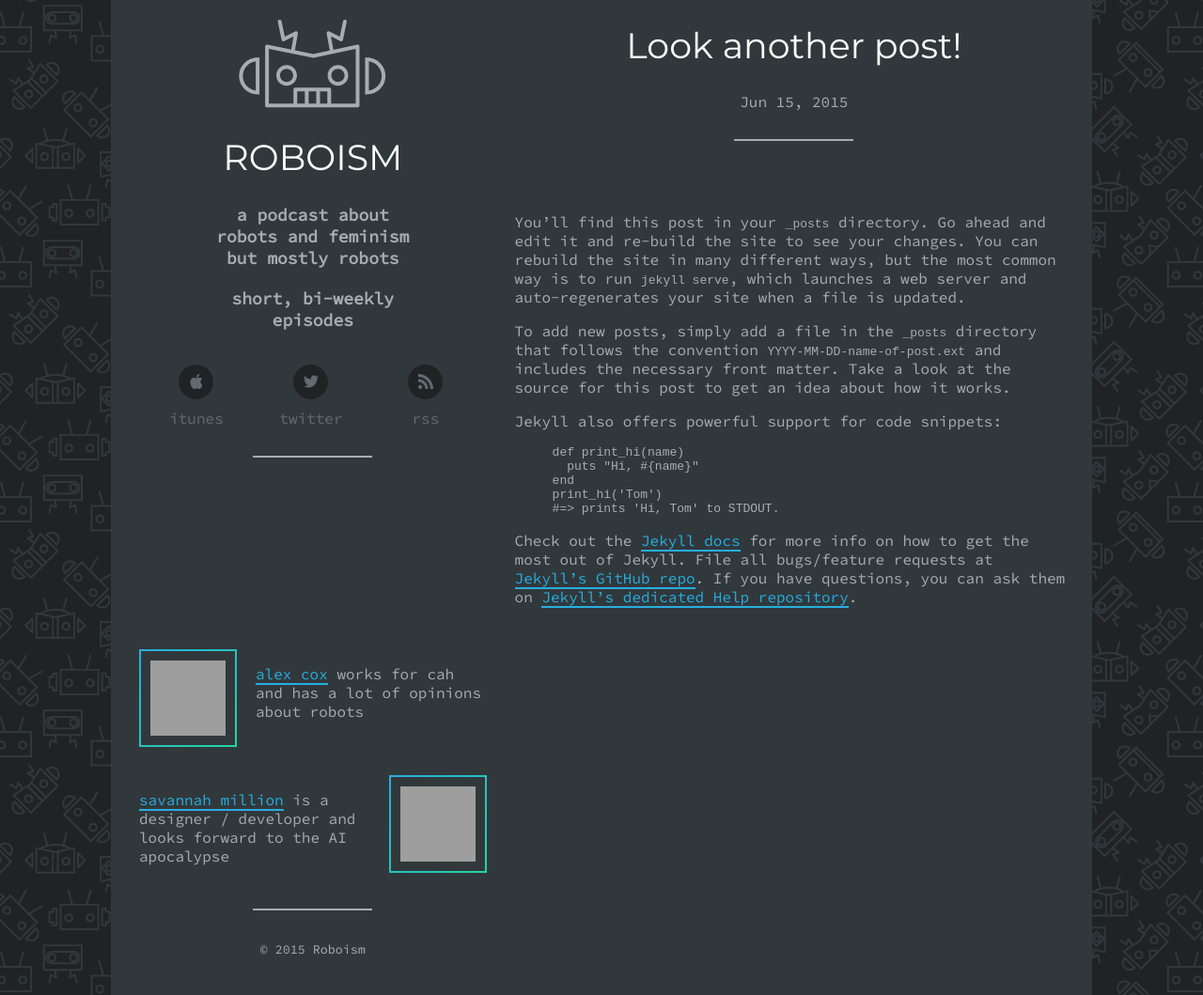
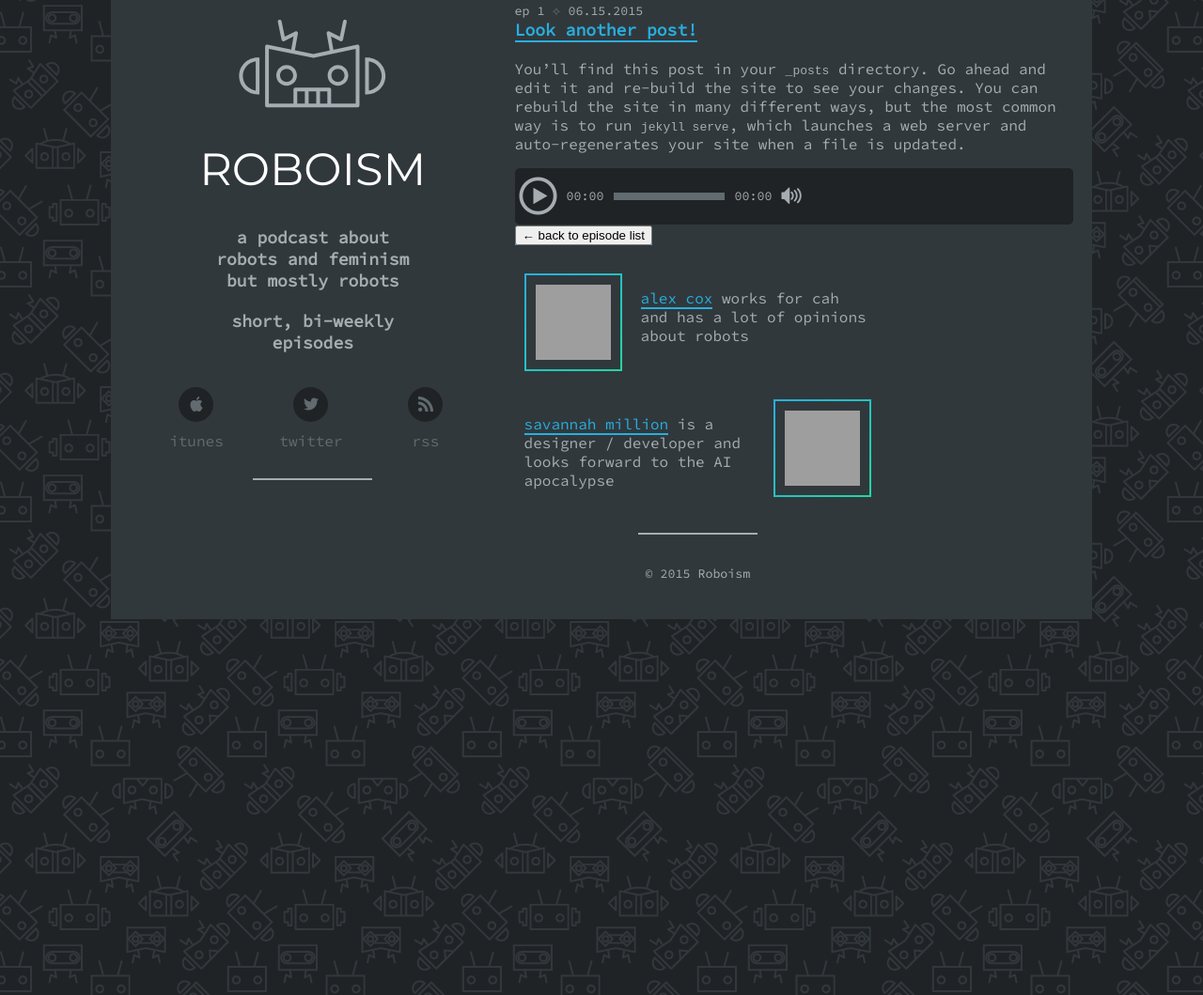
Before and after one commit to savannahmillion/roboism, a Jekyll site: the page built from _posts/2015-06-15-look-another-post.markdown, in a window 1280 px wide, cut to the strip 0-1059 px from the top of the page. Shown: the whole strip at 94% size. Built offline with Jekyll 4.4.1, drawn with Linux system fonts in a browser that asks for light colours; some web fonts are replaced; grey boxes are pictures that could not be loaded.

Commit message:
fixed post layout stuff and started audio player gui

```diff
--- a/_includes/header.html
+++ b/_includes/header.html
@@ -13,7 +13,7 @@
           <path fill="#A6ADB2" id="robot" d="M50.964,49.184 C44.913,49.184 39.99,54.106 39.99,60.158 C39.99,66.209 44.913,71.132 50.964,71.132 C57.016,71.132 61.939,66.209 61.939,60.158 C61.939,54.106 57.016,49.184 50.964,49.184 L50.964,49.184 Z M50.964,67.132 C47.119,67.132 43.99,64.003 43.99,60.158 C43.99,56.312 47.119,53.183 50.964,53.183 C54.81,53.183 57.938,56.312 57.938,60.158 C57.938,64.003 54.81,67.132 50.964,67.132 Z M105.597,71.132 C111.648,71.132 116.571,66.209 116.571,60.158 C116.571,54.106 111.648,49.184 105.597,49.184 C99.546,49.184 94.623,54.106 94.623,60.158 C94.623,66.209 99.546,71.132 105.597,71.132 Z M105.597,53.183 C109.443,53.183 112.571,56.312 112.571,60.158 C112.571,64.003 109.443,67.132 105.597,67.132 C101.752,67.132 98.623,64.003 98.623,60.158 C98.623,56.312 101.752,53.183 105.597,53.183 L105.597,53.183 Z"></path>
       </svg>
       </a>
-        <a href="{{ site.baseurl }}/"><h1><!--{{ site.title }}-->ROBOISM</h1></a>
+        <h1><a href="{{ site.baseurl }}/"><!--{{ site.title }}-->ROBOISM</a></h1>
 
         <div class="grid-60 push-20">
           <h3><!-- {{ site.description }} -->a podcast about robots and feminism but mostly robots</h3>
@@ -24,7 +24,7 @@
 
           <ul class="social-icons">
             <a href="#"><li class="social-icons" id="itunes-icon">itunes</li></a>
-            <a href="#"><li class="social-icons" id="twitter-icon">twitter</li></a>
+            <a href="https://twitter.com/roboismcast"><li class="social-icons" id="twitter-icon">twitter</li></a>
             <a href="{{ "/feed.xml" | prepend: site.baseurl }}"><li class="social-icons" id="rss-icon">rss</li></a>
           </ul>
         </div>
--- a/_layouts/post.html
+++ b/_layouts/post.html
@@ -2,14 +2,13 @@
 layout: default
 ---
 <div class="post">
-
-  <header class="post-header">
-    <h1 class="post-title">{{ page.title }}</h1>
-    <p class="post-meta">{{ page.date | date: "%b %-d, %Y" }}{% if page.author %} • {{ page.author }}{% endif %}{% if page.meta %} • {{ page.meta }}{% endif %}</p>
-  </header>
+	<small>ep {{ page.number }} <span class="grey-color">&#10209;</span> {{ page.date | date: "%m.%-d.%Y" }}</small>
+      <h3><a href="{{ page.url | prepend: site.baseurl }}">{{ page.title }}</a></h3>
 
   <article class="post-content">
     {{ content }}
   </article>
 
+  <a href="#"><button>&larr; back to episode list</button></a>
+
 </div>
--- a/_posts/2015-06-15-look-another-post.markdown
+++ b/_posts/2015-06-15-look-another-post.markdown
@@ -2,24 +2,16 @@
 layout: post
 title:  "Look another post!"
 date:   2015-06-15 17:09:14
-categories: jekyll update
+soundcloud-link: https://soundcloud.com/beat-pusher/ryn-weaver-octahate-pusher-flip-2
+number: 1
 ---
+
 You’ll find this post in your `_posts` directory. Go ahead and edit it and re-build the site to see your changes. You can rebuild the site in many different ways, but the most common way is to run `jekyll serve`, which launches a web server and auto-regenerates your site when a file is updated.
 
-To add new posts, simply add a file in the `_posts` directory that follows the convention `YYYY-MM-DD-name-of-post.ext` and includes the necessary front matter. Take a look at the source for this post to get an idea about how it works.
-
-Jekyll also offers powerful support for code snippets:
-
-{% highlight ruby %}
-def print_hi(name)
-  puts "Hi, #{name}"
-end
-print_hi('Tom')
-#=> prints 'Hi, Tom' to STDOUT.
-{% endhighlight %}
-
-Check out the [Jekyll docs][jekyll] for more info on how to get the most out of Jekyll. File all bugs/feature requests at [Jekyll’s GitHub repo][jekyll-gh]. If you have questions, you can ask them on [Jekyll’s dedicated Help repository][jekyll-help].
-
-[jekyll]:      http://jekyllrb.com
-[jekyll-gh]:   https://github.com/jekyll/jekyll
-[jekyll-help]: https://github.com/jekyll/jekyll-help
+<div class="audio-embed">
+  <div class="play-pause-mute"><i class="icon-play2 play"></i></div>
+  <div><small>00:00</small></div>
+  <div class="progress-bar"></div>
+  <div><small>00:00</small></div>
+  <div class="play-pause-mute"><i class="icon-volume-high mute"></i></div>
+</div>
--- a/_sass/_base.scss
+++ b/_sass/_base.scss
@@ -6,7 +6,7 @@ body {
     margin-top: 0px;
     margin-bottom: 0px;
 }
-
+.grey-color {color: $light-grey;}
 a {
     text-decoration: none;
     color: $blue;
@@ -52,11 +52,13 @@ header {
 h1 {
     font-family: $header-font-family;
     color: #fff;
-    font-size: 2.375em;
+    font-size: 3em;
     font-weight: 400;
     a {
+        border: none;
+        color: #fff;
         &:hover {
-            color: $lightest-grey
+            color: $lightest-grey;
         }
     }
 }
@@ -180,12 +182,47 @@ footer {
     }
 }
 
-.audio-embed {
+div.audio-embed {
+    list-style-type: none;
+    padding-left: 0px;
     width: 100%;
     height: 60px;
     background-color: $darkest-grey;
     border-radius: 5px;
-    i {
-        font-size: 2.5em;
+    div {
+        float: left;
+        margin: 0 5px 0 5px;
+        //display: inline-block;
+        position: relative;
+        top: 50%;
+        transform: translateY(-50%);
+        small {
+            line-height: 2em;
+        }
     }
 }
+.progress-bar {
+    width: 20%;
+    //position: absolute;
+    //margin: 0px 40px 0px 40px !important;
+}
+
+.progress-bar {
+    //width: 50px;
+    height: 8px;
+    background-color: $light-grey;
+}
+
+i.play {
+    font-size: 2.5em;
+    &:hover {
+        cursor: pointer;
+    }
+}
+
+i.mute {
+    font-size: 1.25em;
+    &:hover {
+        cursor: pointer;
+    }
+}
```
Also changed, not shown: index.html (+10 -2 lines).
